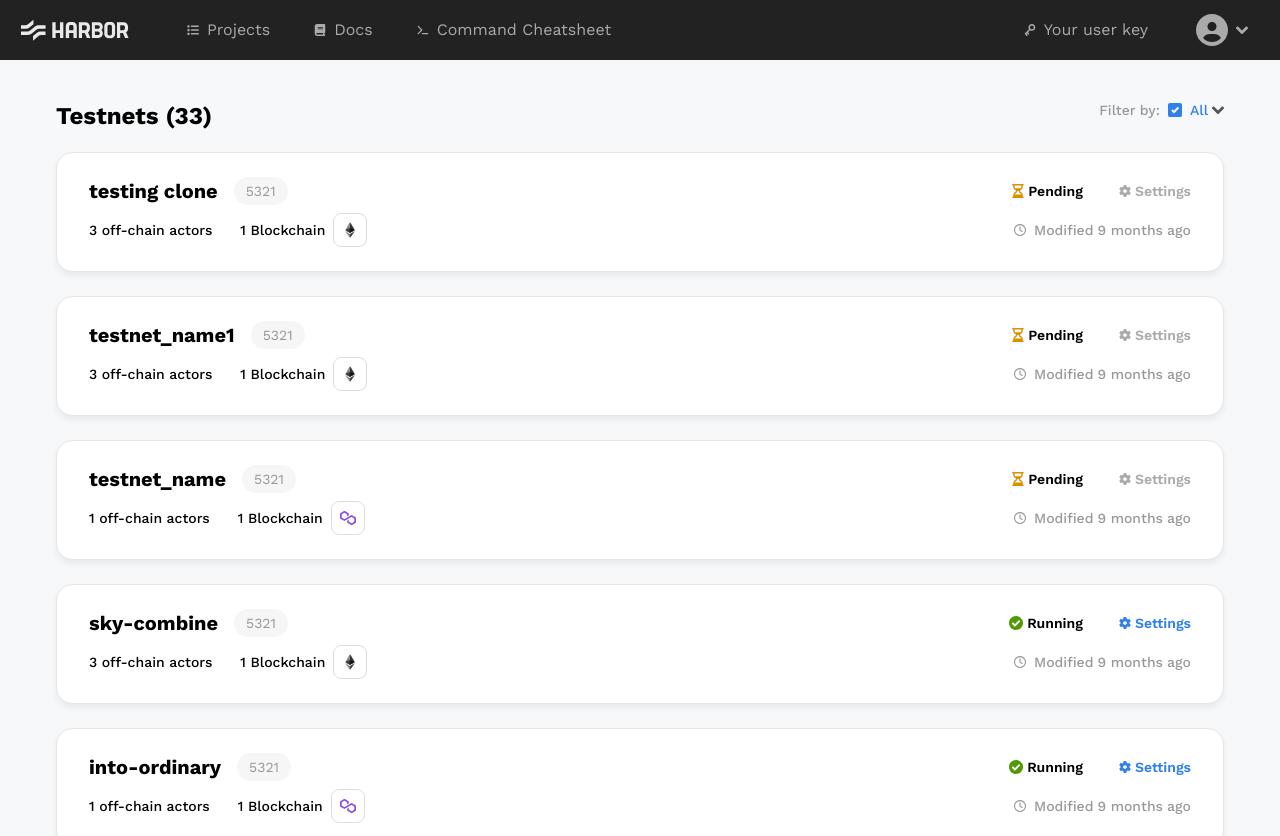
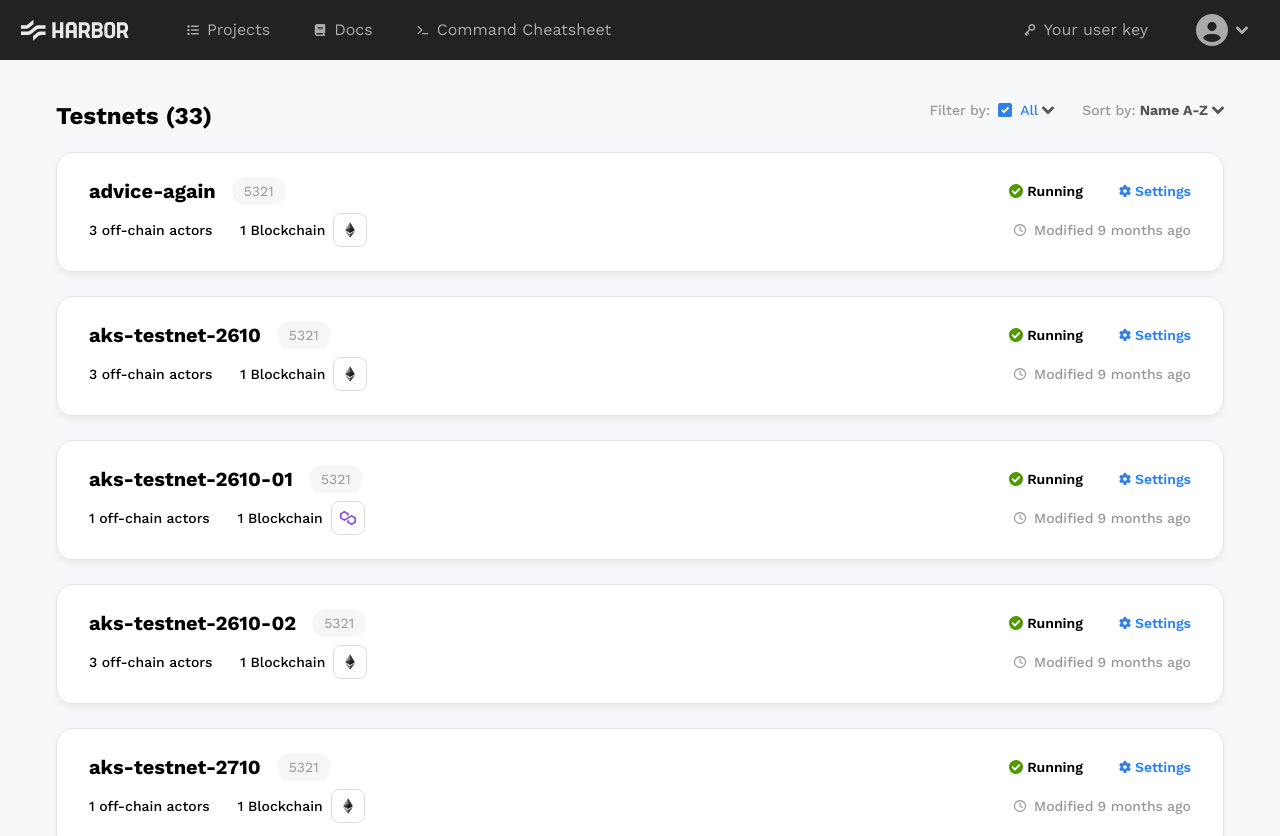
Before and after one commit to ajaythapliyal/harbor-take-home, a Next.js app: page / in a window 1280 px wide. Shown: the top 836 px of the page. Built offline with nearby package versions, Linux system fonts and the light colour scheme.

Commit message:
adds click outside feature

```diff
--- a/components/Dropdown.jsx
+++ b/components/Dropdown.jsx
@@ -1,13 +1,31 @@
-import { useState } from "react"
+import { useRef, useState, useEffect, useCallback } from "react"
 import  ArrowDown  from "../public/icons/arrow_down_short.svg";
+import { useOutsideAlerter } from "@/hooks";
 
 export function Dropdown({title, items, onChange}){
     const [selectedItemIndex, setSelectedItemIndex] = useState(0)
     const [isExpanded, setIsExpanded] = useState(false)
+    const ref = useRef(null);
+
+
+    const onClickOutside = useCallback(()=> setIsExpanded(false), [])
+
+
+    useEffect(() => {
+        const handleClickOutside = (event) => {
+          if (ref.current && !ref.current.contains(event.target)) {
+            onClickOutside && onClickOutside();
+          }
+        };
+        document.addEventListener('click', handleClickOutside);
+        return () => {
+          document.removeEventListener('click', handleClickOutside);
+        };
+      }, [ onClickOutside ]);
 
 
     return <div className="flex flex-col relative">
-                <div className="flex gap-1 items-center cursor-pointer" onClick={()=>{
+                <div  ref={ref} className="flex gap-1 items-center cursor-pointer" onClick={()=>{
                     setIsExpanded(true)
                 }}>
                     <span className="text-sm font-medium text-secondary-400">{title}:</span>
--- a/pages/index.js
+++ b/pages/index.js
@@ -3,10 +3,59 @@ import { TestnetAlert } from "@/components/TestnetAlert";
 import { TestnetCard } from "@/components/TestnetCard";
 import AllStatus from "../public/icons/all_status.svg";
 import { useState } from "react";
+import { sortMapper } from "@/utils";
+
+const sortItems = [
+  {
+    item: "NameAZ",
+    type: "string",
+    key: "name",
+    itemView: (
+      <span className="text-sm font-bold text-accent-invalid">Name A-Z</span>
+    ),
+  },
+  {
+    item: "NameZA",
+    type: "string",
+    key: "name",
+    multiplier: -1,
+    itemView: (
+      <span className="text-sm font-bold text-accent-invalid">Name Z-A</span>
+    ),
+  },
+  {
+    item: "STATUS",
+    type: "string",
+    key: "status",
+    itemView: (
+      <span className="text-sm font-bold text-accent-invalid">Status</span>
+    ),
+  },
+  {
+    item: "CREATE",
+    type: "date",
+    key: "created_at",
+    itemView: (
+      <span className="text-sm font-bold text-accent-invalid">
+        Date created
+      </span>
+    ),
+  },
+  {
+    item: "MODIFIED",
+    type: "date",
+    key: "updated_at",
+    view: (
+      <span className="text-sm font-bold text-accent-invalid">
+        Last modified
+      </span>
+    ),
+  },
+];
 
 export default function Home({ data }) {
   const [filterStatus, setfilterStatus] = useState(undefined);
-  const [sortKey, setSortKey] = useState("");
+  const [sortKey, setSortKey] = useState(sortItems[0].item);
 
   const statusFilterItems = [
     ...new Set(data.testnet.map((testnet) => testnet.status)),
@@ -15,12 +64,16 @@ export default function Home({ data }) {
     itemView: <TestnetAlert status={status}></TestnetAlert>,
   }));
 
+  const sortItem = sortItems.find((sortItem) => sortItem.item === sortKey);
+  const sortFunc = sortMapper[sortItem.type];
+
   return (
     <div className="flex flex-col">
       <div className="sticky top-[60px] bg-secondary-300 mx-14 pt-10 pb-5 flex justify-between">
         <span className="font-bold text-2xl">
           Testnets ({data.testnet?.length ?? 0})
         </span>
+        <div className="flex gap-7">
           <Dropdown
             title={"Filter by"}
             items={[
@@ -39,6 +92,12 @@ export default function Home({ data }) {
               setfilterStatus(newFilterStatus);
             }}
           ></Dropdown>
+          <Dropdown
+            title={"Sort by"}
+            items={sortItems}
+            onChange={(newSortKey) => setSortKey(newSortKey)}
+          ></Dropdown>
+        </div>
       </div>
       <main className="mx-14 gap-6 flex flex-col">
         {data.testnet
@@ -48,15 +107,11 @@ export default function Home({ data }) {
             }
             return true;
           })
-          .sort((testnet1, testnet2) => {
-            if (testnet1["status"] === testnet2["status"]) {
-              return 0;
-            } else if (testnet1["status"] < testnet2["status"]) {
-              return -1;
-            } else {
-              return 1;
-            }
-          })
+          .sort(
+            (item1, item2) =>
+              sortFunc(item1[sortItem.key], item2[sortItem.key]) *
+              (sortItem.multiplier ?? 1)
+          )
           .map((testNet) => (
             <TestnetCard
               key={testNet.id}
--- a/utils.js
+++ b/utils.js
@@ -5,12 +5,29 @@ export const RUNNING_STATE = "RUNNING";
 export const PENDING_STATE = "PENDING";
 export const STOPPED_STATE = "STOPPED";
 
-export const isSettled = (status) => ![PENDING_STATE].includes(status);
-
 export const blockchainIconMapper = {
   ethereum: ethereum,
   polygon: polygon,
 };
+
+export const sortMapper = {
+  string: (item1, item2) => {
+    const normalizedItem1 = item1.toLowerCase();
+    const normalizedItem2 = item2.toLowerCase();
+    if (normalizedItem1 === 0) {
+      return 0;
+    } else if (normalizedItem1 < normalizedItem2) {
+      return -1;
+    } else {
+      return 1;
+    }
+  },
+  date: (item1, item2) => {
+    return Date.parse(item1) - Date.parse(item2);
+  },
+};
+
+export const isSettled = (status) => ![PENDING_STATE].includes(status);
 
 export function timeDifference(previous) {
   var msPerMinute = 60 * 1000;
```
Lines whose indentation alone changed are shown as unchanged.
